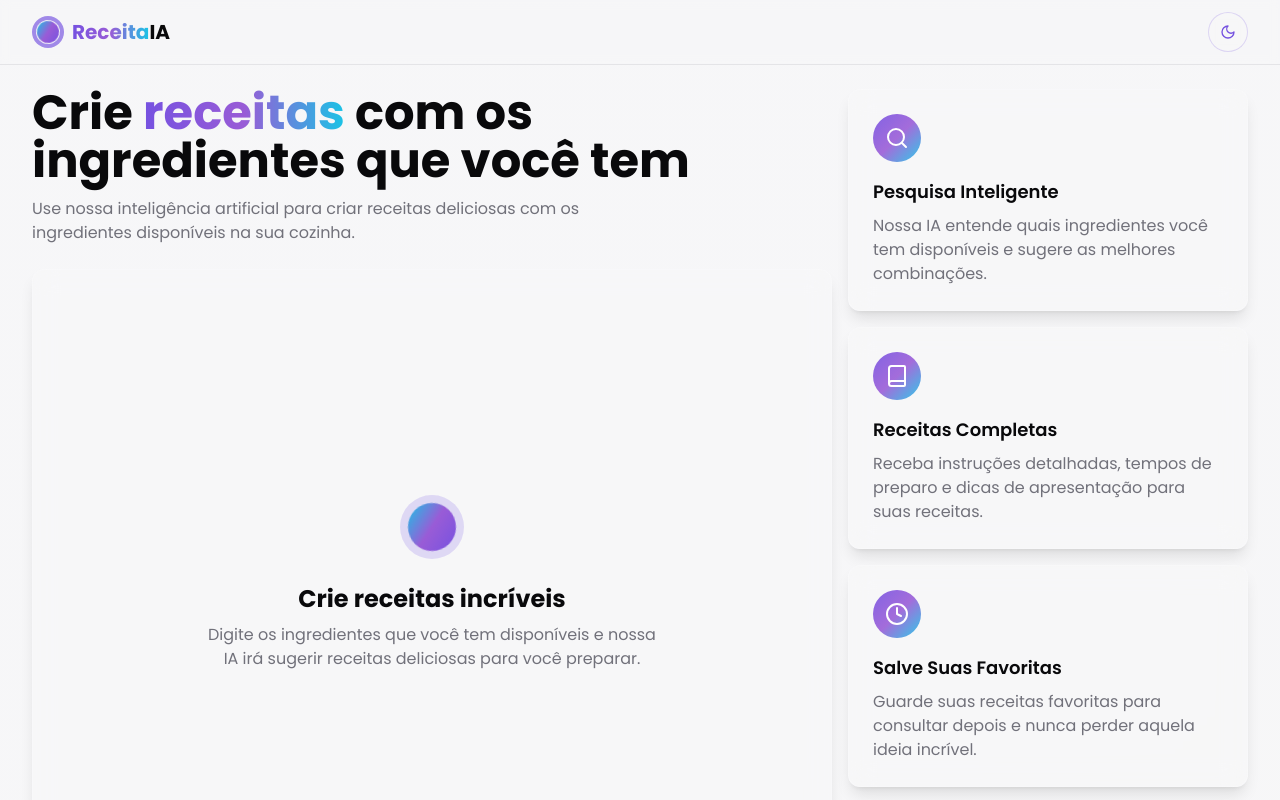
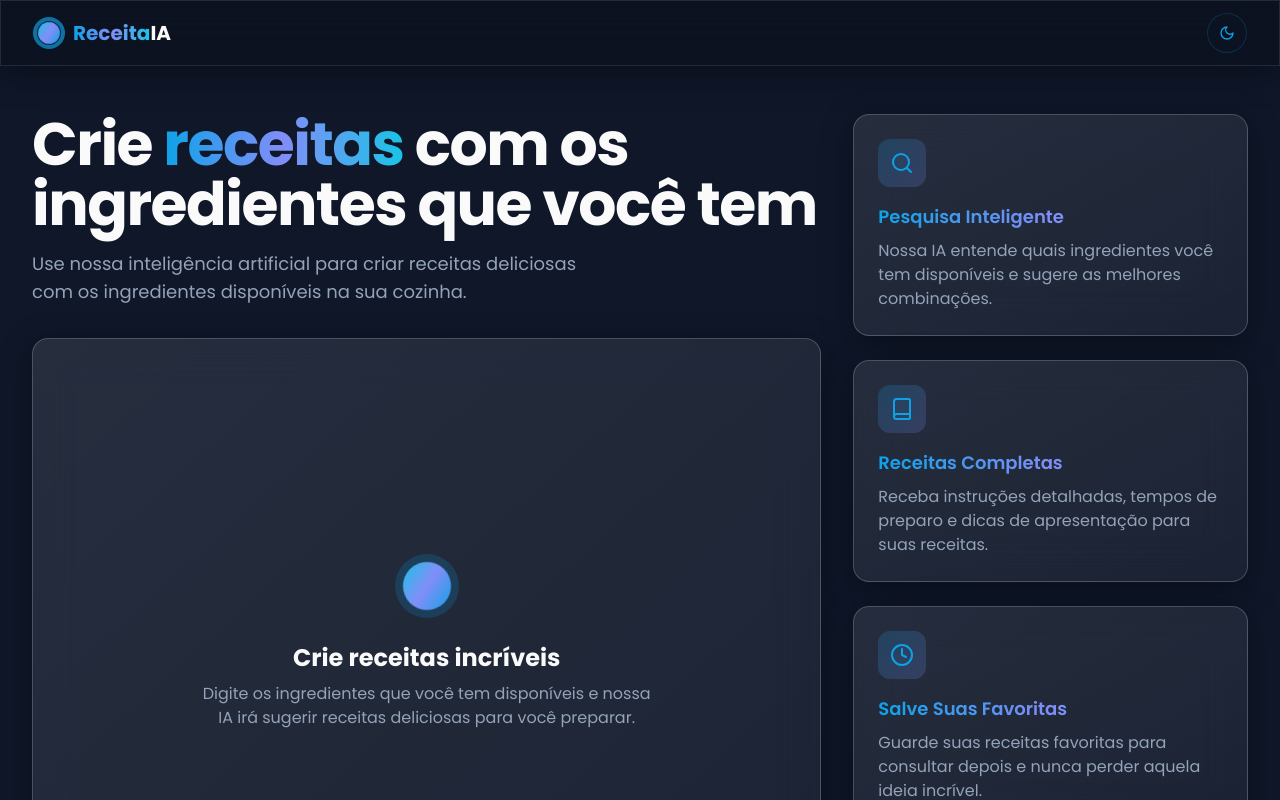
Before and after one commit to FernandezGrouth/receita-futurista-ia, a React (Vite) app: page / in a window 1280 px wide. Shown: the top 800 px of the page. Built offline with nearby package versions, Linux system fonts and the light colour scheme.

Commit message:
feat: Apply visual style changes
Refactor the application to include transparent elements and glass effects.

```diff
--- a/src/components/FeatureCard.tsx
+++ b/src/components/FeatureCard.tsx
@@ -17,13 +17,13 @@ export const FeatureCard = ({
 }: FeatureCardProps) => {
   return (
     <div className={cn(
-      "rounded-xl glass p-6 hover:shadow-lg transition-all duration-300 animate-float",
+      "glass-card rounded-2xl p-6 hover:shadow-lg transition-all duration-300 group",
       className
     )}>
-      <div className="bg-gradient-futuristic w-12 h-12 rounded-full flex items-center justify-center mb-4">
-        <Icon className="h-6 w-6 text-white" />
+      <div className="bg-gradient-to-br from-primary/20 to-secondary/20 w-12 h-12 rounded-xl flex items-center justify-center mb-4 group-hover:scale-110 transition-transform duration-300">
+        <Icon className="h-6 w-6 text-primary group-hover:text-secondary transition-colors duration-300" />
       </div>
-      <h3 className="text-lg font-semibold mb-2">{title}</h3>
+      <h3 className="text-lg font-semibold mb-2 text-gradient">{title}</h3>
       <p className="text-muted-foreground">{description}</p>
     </div>
   );
--- a/src/index.css
+++ b/src/index.css
@@ -1,4 +1,3 @@
-
 @import url('https://fonts.googleapis.com/css2?family=Poppins:wght@300;400;500;600;700&display=swap');
 
 @tailwind base;
@@ -7,84 +6,57 @@
 
 @layer base {
   :root {
-    --background: 240 10% 97%;
-    --foreground: 240 10% 3.9%;
-    --card: 0 0% 100%;
-    --card-foreground: 240 10% 3.9%;
-    --popover: 0 0% 100%;
-    --popover-foreground: 240 10% 3.9%;
-    --primary: 255 70% 60%;
-    --primary-foreground: 0 0% 100%;
-    --secondary: 270 60% 60%;
-    --secondary-foreground: 0 0% 100%;
-    --muted: 240 5% 96%;
-    --muted-foreground: 240 4% 46.1%;
+    --background: 222 47% 11%;
+    --foreground: 0 0% 98%;
+    --card: 217 33% 17%;
+    --card-foreground: 0 0% 98%;
+    --popover: 217 33% 17%;
+    --popover-foreground: 0 0% 98%;
+    --primary: 199 89% 48%;
+    --primary-foreground: 0 0% 98%;
+    --secondary: 234 89% 74%;
+    --secondary-foreground: 0 0% 98%;
+    --muted: 217 33% 17%;
+    --muted-foreground: 215 20.2% 65.1%;
     --accent: 190 80% 50%;
-    --accent-foreground: 0 0% 100%;
-    --destructive: 0 84.2% 60.2%;
+    --accent-foreground: 0 0% 98%;
+    --destructive: 0 62.8% 30.6%;
     --destructive-foreground: 0 0% 98%;
-    --border: 240 6% 90%;
-    --input: 240 6% 90%;
-    --ring: 255 70% 60%;
+    --border: 217 33% 17%;
+    --input: 217 33% 17%;
+    --ring: 199 89% 48%;
     --radius: 1rem;
   }
 
-  .dark {
-    --background: 240 10% 4%;
-    --foreground: 0 0% 98%;
-    --card: 240 10% 8%;
-    --card-foreground: 0 0% 98%;
-    --popover: 240 10% 8%;
-    --popover-foreground: 0 0% 98%;
-    --primary: 255 70% 60%;
-    --primary-foreground: 0 0% 100%;
-    --secondary: 270 60% 60%;
-    --secondary-foreground: 0 0% 100%;
-    --muted: 240 8% 15%;
-    --muted-foreground: 240 5% 65%;
-    --accent: 190 80% 50%;
-    --accent-foreground: 0 0% 100%;
-    --destructive: 0 62.8% 30.6%;
-    --destructive-foreground: 0 0% 98%;
-    --border: 240 8% 20%;
-    --input: 240 8% 20%;
-    --ring: 255 70% 60%;
-  }
-}
-
-@layer base {
   * {
-    @apply border-border;
+    @apply border-border selection:bg-primary/20 selection:text-primary;
   }
 
   body {
-    @apply bg-background text-foreground;
-    background-image: radial-gradient(circle at center,
-      rgba(var(--primary), 0.1) 0%,
+    @apply bg-background text-foreground antialiased overflow-x-hidden;
+    background-image: radial-gradient(
+      circle at center,
+      rgba(var(--primary), 0.08) 0%,
       rgba(var(--secondary), 0.05) 25%,
       rgba(var(--accent), 0.025) 50%,
       transparent 100%
     );
   }
+
+  .glass {
+    @apply bg-black/20 backdrop-blur-xl border border-white/10 shadow-[0_8px_32px_rgba(0,0,0,0.37)];
+  }
+
+  .glass-card {
+    @apply bg-gradient-to-br from-white/10 to-white/5 backdrop-blur-xl border border-white/20 shadow-[0_8px_32px_rgba(0,0,0,0.37)];
+  }
+
+  .text-gradient {
+    @apply bg-gradient-to-r from-primary via-secondary to-accent bg-clip-text text-transparent;
+  }
 }
 
 @layer utilities {
-  .text-gradient {
-    @apply bg-gradient-to-r from-primary via-secondary to-accent bg-clip-text text-transparent;
-  }
-
-  .bg-gradient-futuristic {
-    @apply bg-gradient-to-br from-primary/90 via-secondary/90 to-accent/90;
-  }
-
-  .glass {
-    @apply bg-white/10 backdrop-blur-md border border-white/20 shadow-lg;
-  }
-
-  .dark .glass {
-    @apply bg-black/20 border-white/10;
-  }
-
   .animate-float {
     animation: float 6s ease-in-out infinite;
   }
--- a/src/pages/Index.tsx
+++ b/src/pages/Index.tsx
@@ -11,19 +11,19 @@ const Index = () => {
   const [showMobileFeatures, setShowMobileFeatures] = useState(false);
 
   return (
-    <div className="min-h-screen flex flex-col bg-gradient-to-br from-background via-background to-muted/20">
+    <div className="min-h-screen flex flex-col">
       {/* Header */}
-      <header className="sticky top-0 z-50 w-full border-b border-border bg-background/80 backdrop-blur-sm">
+      <header className="sticky top-0 z-50 w-full glass">
         <div className="container flex h-16 items-center justify-between">
           <Logo />
-          <div className="flex items-center gap-2">
+          <div className="flex items-center gap-4">
             <Button
-              variant="outline"
+              variant="ghost"
               size="icon"
-              className="md:hidden rounded-full border border-primary/20"
+              className="md:hidden rounded-full text-primary hover:text-primary hover:bg-primary/20"
               onClick={() => setShowMobileFeatures(!showMobileFeatures)}
             >
-              <Menu className="h-5 w-5 text-primary" />
+              <Menu className="h-5 w-5" />
               <span className="sr-only">Menu</span>
             </Button>
             <ThemeToggle />
@@ -32,26 +32,26 @@ const Index = () => {
       </header>
 
       {/* Main content */}
-      <main className="container flex-1 flex flex-col md:flex-row gap-4 py-6">
+      <main className="container flex-1 flex flex-col md:flex-row gap-8 py-12">
         <div className="w-full md:w-7/12 lg:w-8/12 flex flex-col">
-          <div className="mb-6">
-            <h1 className="text-4xl sm:text-5xl font-bold mb-3">
+          <div className="mb-8">
+            <h1 className="text-4xl sm:text-6xl font-bold mb-4 tracking-tight">
               Crie <span className="text-gradient">receitas</span> com os <br className="hidden md:block" />
               ingredientes que você tem
             </h1>
-            <p className="text-muted-foreground max-w-xl">
+            <p className="text-muted-foreground text-lg max-w-xl">
               Use nossa inteligência artificial para criar receitas deliciosas com os ingredientes disponíveis na sua cozinha.
             </p>
           </div>
 
           {/* Chat */}
-          <div className="flex-1 min-h-[500px] border border-border rounded-xl overflow-hidden glass shadow-lg">
+          <div className="flex-1 min-h-[500px] glass-card rounded-2xl overflow-hidden">
             <RecipeChat />
           </div>
         </div>
 
         {/* Features sidebar - desktop */}
-        <div className="hidden md:flex md:w-5/12 lg:w-4/12 flex-col gap-4">
+        <div className="hidden md:flex md:w-5/12 lg:w-4/12 flex-col gap-6">
           <FeatureCard
             icon={Search}
             title="Pesquisa Inteligente"
@@ -102,7 +102,7 @@ const Index = () => {
       </main>
 
       {/* Footer */}
-      <footer className="border-t border-border py-6 bg-background/80 backdrop-blur-sm">
+      <footer className="py-6 glass mt-auto">
         <div className="container flex flex-col sm:flex-row items-center justify-between gap-4">
           <div className="flex items-center gap-2">
             <Logo className="text-sm" />
```
